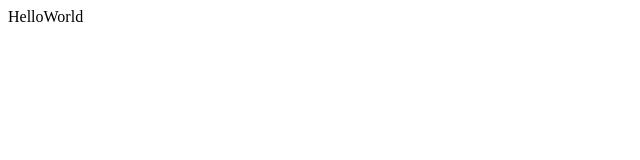
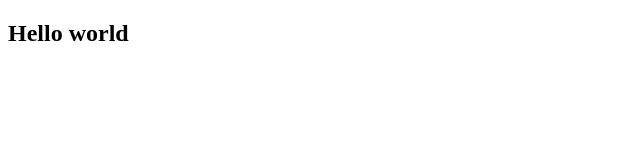
Before and after one commit to fahad91ali/devops20bootcamp, a plain HTML site: page index.html in a window 1280 px wide. Shown: the whole page, without its empty margins (0-640 px from the left). Drawn offline with Linux system fonts and the light colour scheme.

Commit message:
surge index.html
bootcamp-1991.surge.sh

```diff
--- a/index.html
+++ b/index.html
@@ -7,7 +7,7 @@
 </head>
 <body>
     <div>
-        HelloWorld
+        <h2>Hello world</h2>
     </div>
 </body>
 </html>
```
